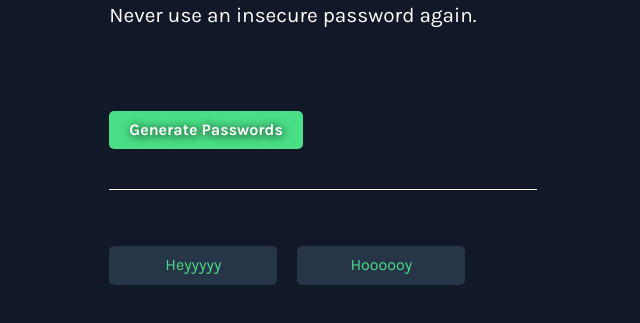
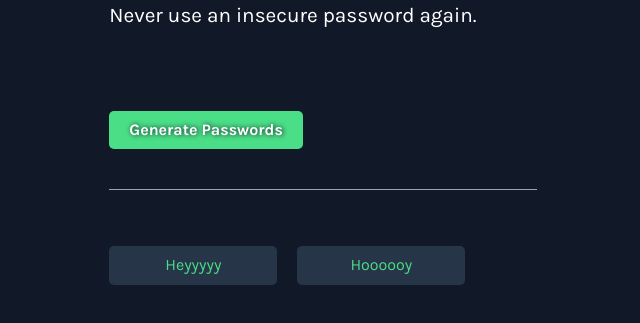
Before and after one commit to amir-the6th/Password-Generator, a website: page index.html in a window 1280 px wide. Shown: the part 323-646 px from the top of the page, without its empty margins (317-957 px from the left). Drawn offline with nearby package versions, Linux system fonts and the light colour scheme.

Commit message:
version 0.2.1

```diff
--- a/index.css
+++ b/index.css
@@ -34,7 +34,7 @@ body {
 .generate-btn {
     color: white;
     font-weight: 700;
-    text-shadow: 1px 1px 10px #000;
+    text-shadow: 1px 0px 5px #111827;
     padding: 10px 20px;
     border: none;
     border-radius: 5px;
@@ -44,7 +44,7 @@ body {
 .button-wrapper {
     padding-bottom: 40px;
     margin-bottom: 40px;
-    border-bottom: 1px solid white;
+    border-bottom: 1px solid #9CA3AF;
 }
 
 .password-wrapper {
```
